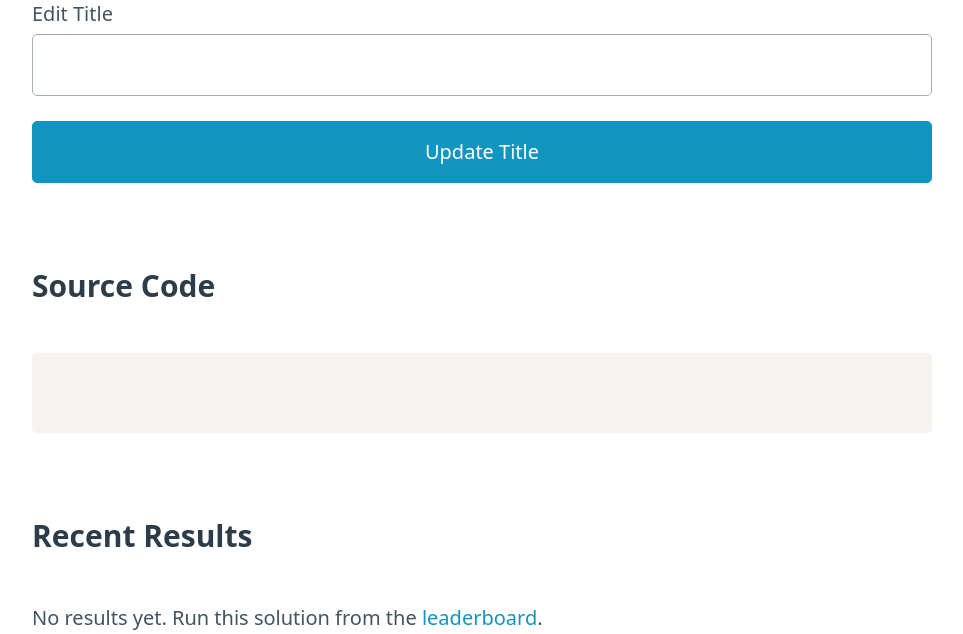
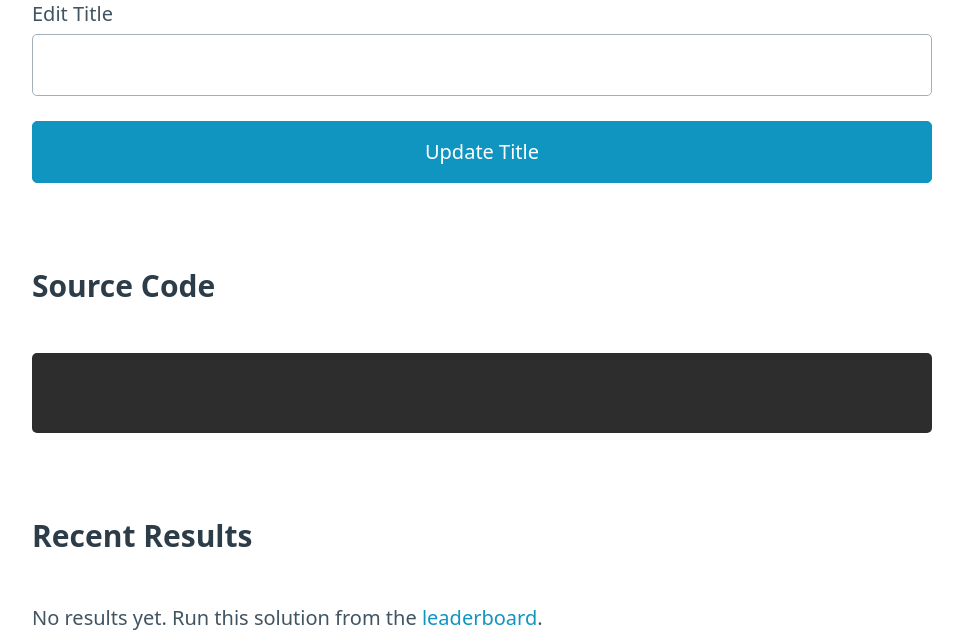
Before and after one commit to dignissimus/aoc-leaderboard, a FastAPI app: template templates/solution.html in a window 1280 px wide. Shown: the part 334-968 px from the top of the page, without its empty margins (158-1121 px from the left). Run offline with FastAPI, Linux system fonts and the light colour scheme; the template is opened without the code that fills it, so the values that code supplies are empty; some libraries are stand-ins or nearby versions.

Commit message:
Dark mode

```diff
--- a/templates/base.html
+++ b/templates/base.html
@@ -5,7 +5,7 @@
     <meta name="viewport" content="width=device-width, initial-scale=1.0">
     <title>AoC 2025 Leaderboard</title>
     <link rel="stylesheet" href="https://cdn.jsdelivr.net/npm/@picocss/pico@1/css/pico.min.css">
-    <link rel="stylesheet" href="https://cdnjs.cloudflare.com/ajax/libs/prism/1.29.0/themes/prism.min.css">
+    <link rel="stylesheet" href="https://cdnjs.cloudflare.com/ajax/libs/prism/1.29.0/themes/prism-tomorrow.min.css">
     <style>
         .container { max-width: 900px; }
         .grid-days { display: grid; grid-template-columns: repeat(auto-fill, minmax(100px, 1fr)); gap: 1rem; }
```
